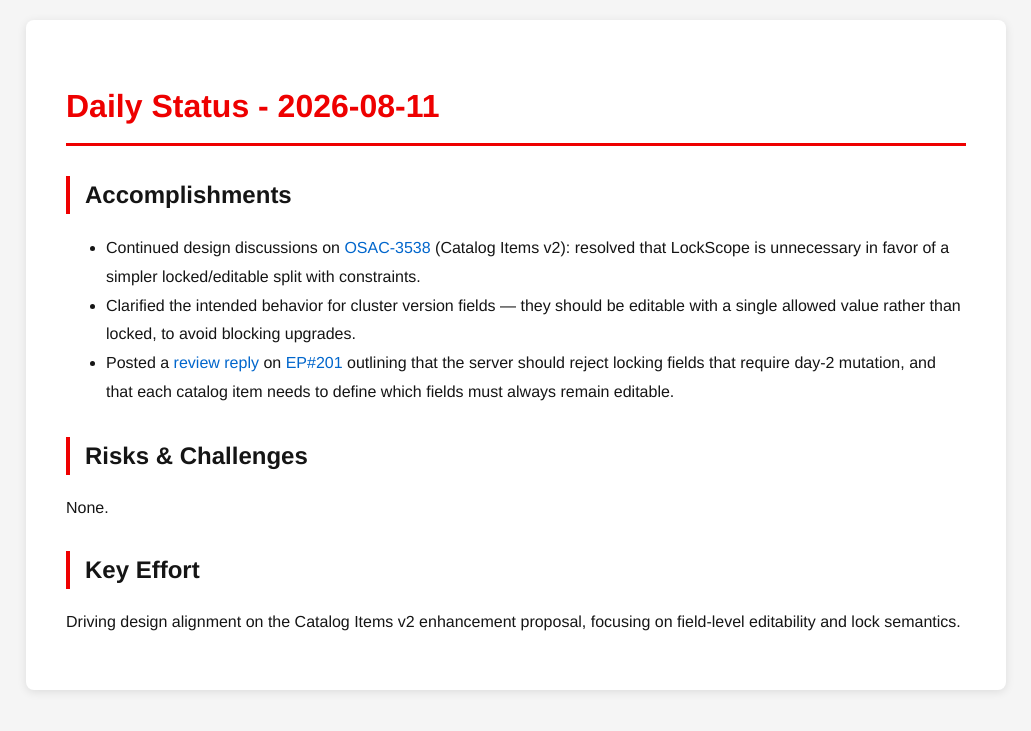
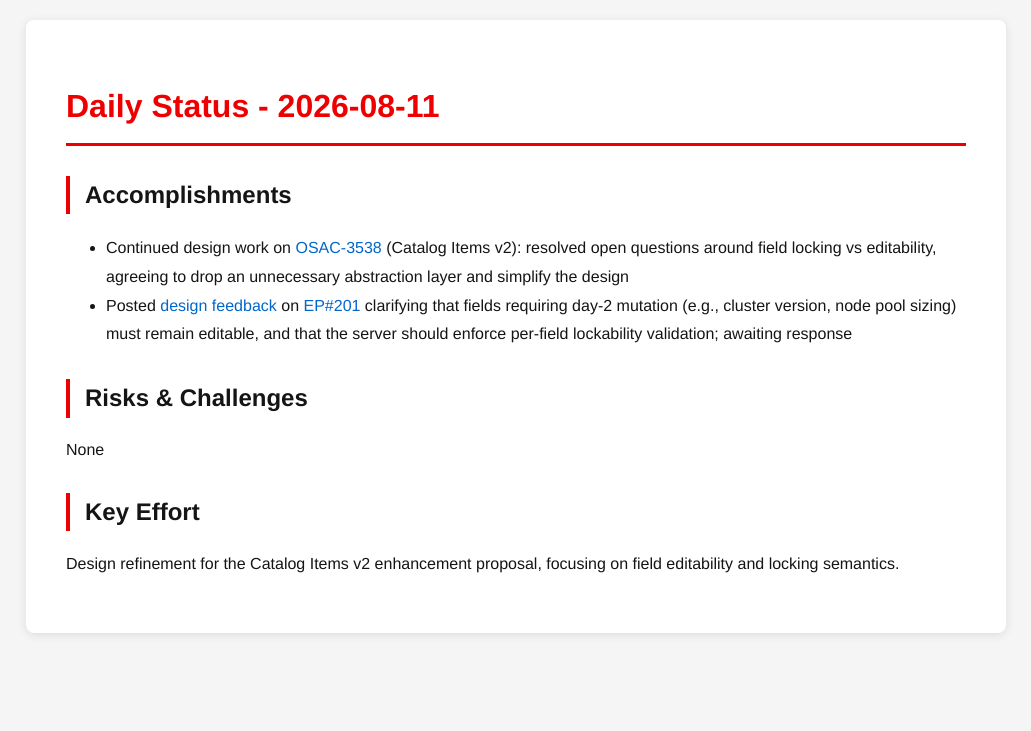
Before and after one commit to tzvatot/daily-status, a Jekyll site: the page built from 2026-08-11.md, in a window 1280 px wide. Shown: the top 731 px of the page, without its empty margins (124-1155 px from the left). Built offline with Jekyll 4.4.1, drawn with Linux system fonts in a browser that asks for light colours.

Commit message:
Daily status update - 2026-08-11

```diff
--- a/2026-08-11.md
+++ b/2026-08-11.md
@@ -7,12 +7,11 @@ date: 2026-08-11
 # Daily Status - 2026-08-11
 
 ## Accomplishments
-- Continued design discussions on [OSAC-3538](https://redhat.atlassian.net/browse/OSAC-3538) (Catalog Items v2): resolved that LockScope is unnecessary in favor of a simpler locked/editable split with constraints.
-- Clarified the intended behavior for cluster version fields — they should be editable with a single allowed value rather than locked, to avoid blocking upgrades.
-- Posted a [review reply](https://github.com/osac-project/enhancement-proposals/pull/201#discussion_r3756287803) on [EP#201](https://github.com/osac-project/enhancement-proposals/pull/201) outlining that the server should reject locking fields that require day-2 mutation, and that each catalog item needs to define which fields must always remain editable.
+- Continued design work on [OSAC-3538](https://redhat.atlassian.net/browse/OSAC-3538) (Catalog Items v2): resolved open questions around field locking vs editability, agreeing to drop an unnecessary abstraction layer and simplify the design
+- Posted [design feedback](https://github.com/osac-project/enhancement-proposals/pull/201#discussion_r3756287803) on [EP#201](https://github.com/osac-project/enhancement-proposals/pull/201) clarifying that fields requiring day-2 mutation (e.g., cluster version, node pool sizing) must remain editable, and that the server should enforce per-field lockability validation; awaiting response
 
 ## Risks & Challenges
-None.
+None
 
 ## Key Effort
-Driving design alignment on the Catalog Items v2 enhancement proposal, focusing on field-level editability and lock semantics.
+Design refinement for the Catalog Items v2 enhancement proposal, focusing on field editability and locking semantics.
```
